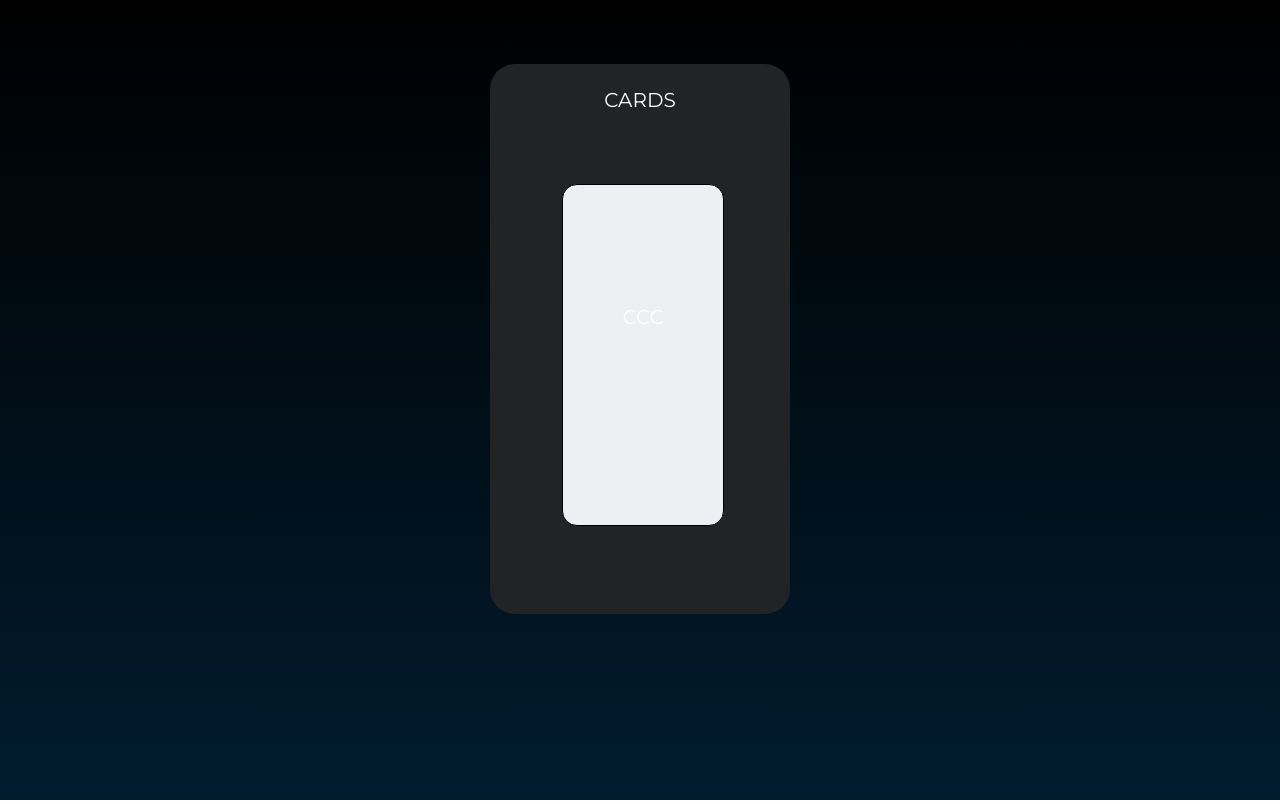
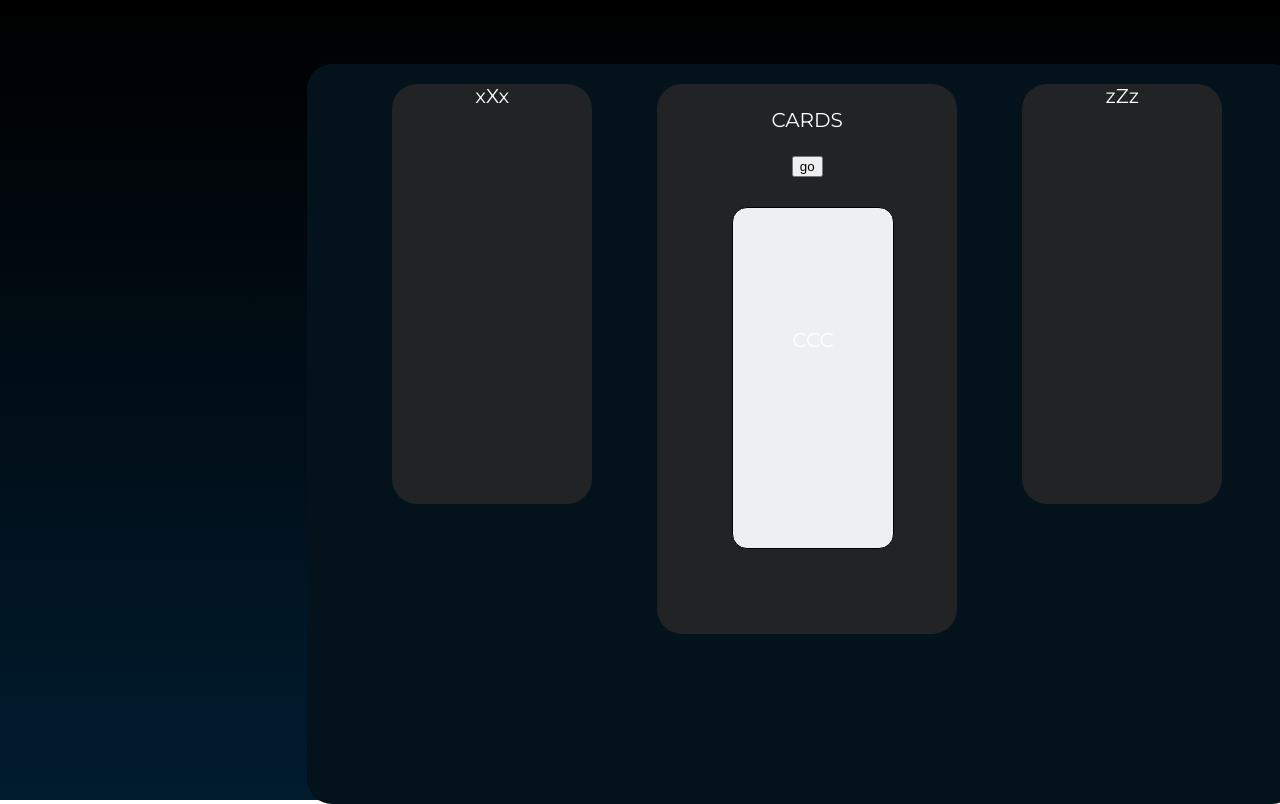
Before and after one commit to maladomini/nihil, a plain HTML site: page twotwo.html in a window 1280 px wide. Drawn offline with Linux system fonts and the light colour scheme.

Commit message:
crds upd

```diff
--- a/cardsstyle.css
+++ b/cardsstyle.css
@@ -2,15 +2,23 @@
 
 html {background-image: linear-gradient(to bottom, black, #011C2F); background-repeat: no-repeat; min-height: 100%;}
 
-body { margin: 0; text-align: center; font-family: 'Montserrat', sans-serif; font-size: 20px; color: white; }
+body { margin: 0; font-family: 'Montserrat', sans-serif; font-size: 20px; color: white;}
 
-.container 	  {position: relative;
+.field		  {position: absolute;
+			   padding: 20px;
+ 			   background-color: #04121c;
+ 			   border-radius: 25px;
+ 			   width: 950px;
+ 			   height: 700px;
+ 			   text-align: center;
+ 			   margin: 5% auto auto 24%}
+
+.field > div{ float:left; margin-left:65px;}
+
+.container 	  {
 			   width: 300px;
 			   height: 550px;
 			   background-color: #222324;
-			   text-align: center;
-			   display: inline-block;
-			   margin-top: 5%;
 			   border-radius: 25px;
 }
 
@@ -19,8 +27,10 @@ body { margin: 0; text-align: center; font-family: 'Montserrat', sans-serif; fon
           height: 340px;
           background-color: #edeff2;
           border: solid black 1px;
-          margin: 24% auto auto 24%;
           border-radius: 15px;
+          margin: 75px;
       	  }
 
 	.cardname {margin-top: 120px; }
+
+.secondcont { width: 200px; height: 420px;background-color: #222324; border-radius: 25px;}
--- a/twotwo.html
+++ b/twotwo.html
@@ -6,13 +6,27 @@
 </head>
 <body>
 
+
+<div class="field">
+
+	<div class="secondcont">
+		xXx
+	</div>
+
 		<div class="container">
 		<br>
 		CARDS
 		<div class="card"> <p class="cardname"> AAA </p></div>
 		<div class="card"> <p class="cardname"> BBB </p></div>
 		<div class="card"> <p class="cardname"> CCC </p></div>
+		<p> <button id="push">go</button> </p>
 	</div>
 
+	<div class="secondcont">
+		zZz
+	</div>
+
+
+</div>
 </body>
 </html>
```
Lines whose indentation alone changed are shown as unchanged.
